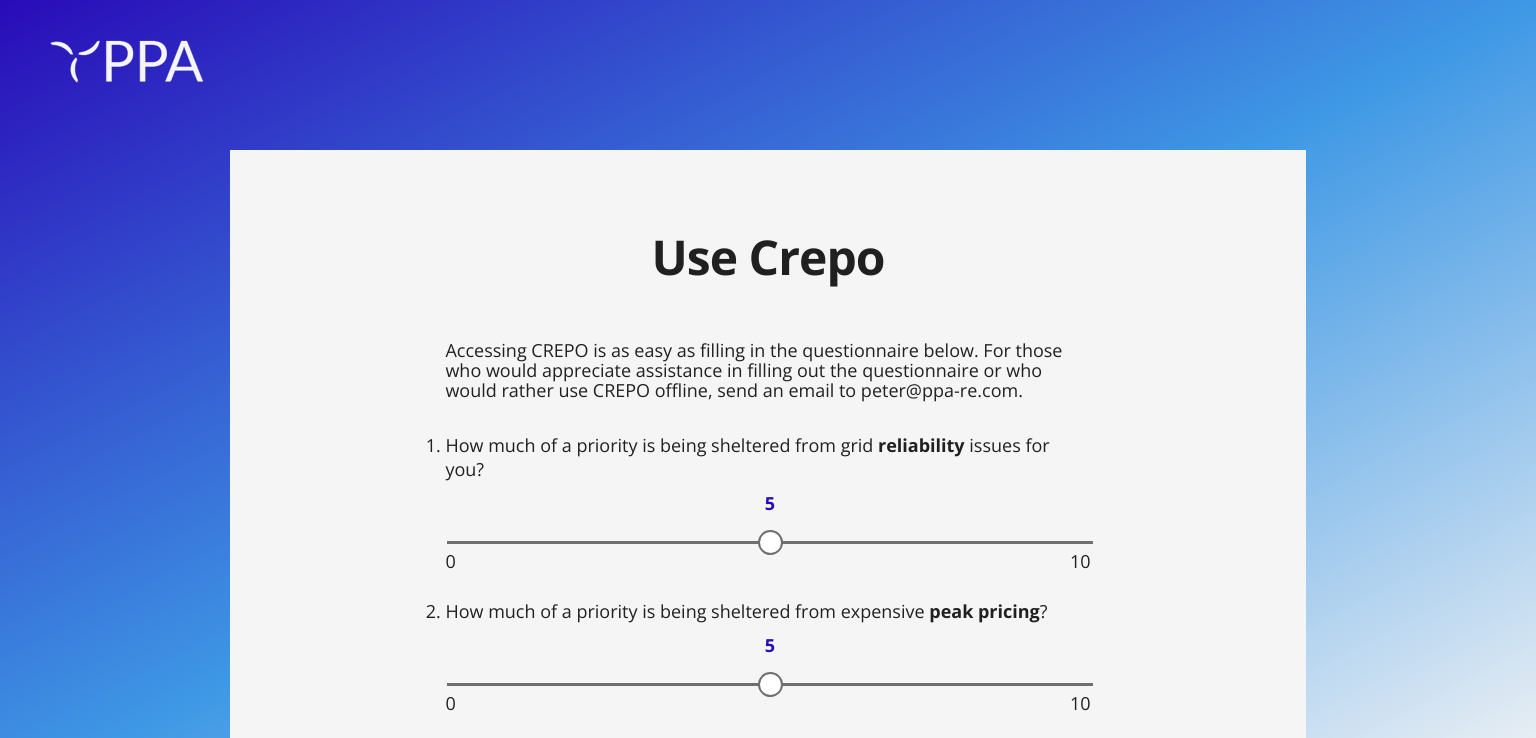
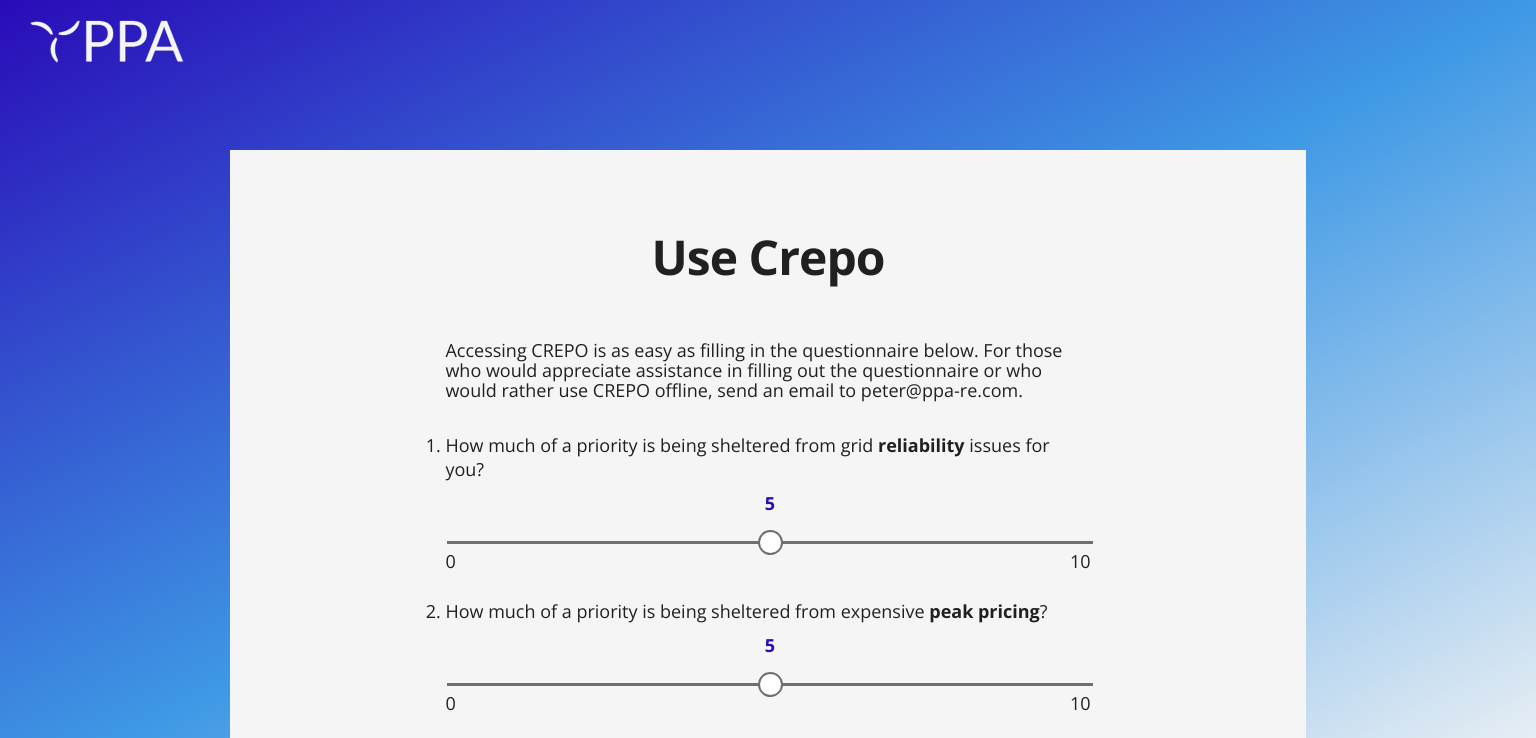
Before and after one commit to psopher/psopher.github.io, a plain HTML site: page crepo.html in a window 1536 px wide. Shown: the top 738 px of the page. Drawn offline with nearby package versions, Linux system fonts and the light colour scheme.

Commit message:
logo better

```diff
--- a/styles/css/desktop.css
+++ b/styles/css/desktop.css
@@ -266,8 +266,6 @@
       left: 0;
       top:0;
       position: absolute;
-      margin-left: 20px;
-      margin-top: 20px;
     }
 
     .use-crepo {
--- a/styles/css/desktop_hd.css
+++ b/styles/css/desktop_hd.css
@@ -266,8 +266,6 @@
     left: 0;
     top:0;
     position: absolute;
-    margin-left: 20px;
-    margin-top: 20px;
   }
 
   .use-crepo {
--- a/styles/css/tablet.css
+++ b/styles/css/tablet.css
@@ -266,8 +266,6 @@
     left: 0;
     top:0;
     position: absolute;
-    margin-left: 20px;
-    margin-top: 20px;
   }
 
   .use-crepo {
```
